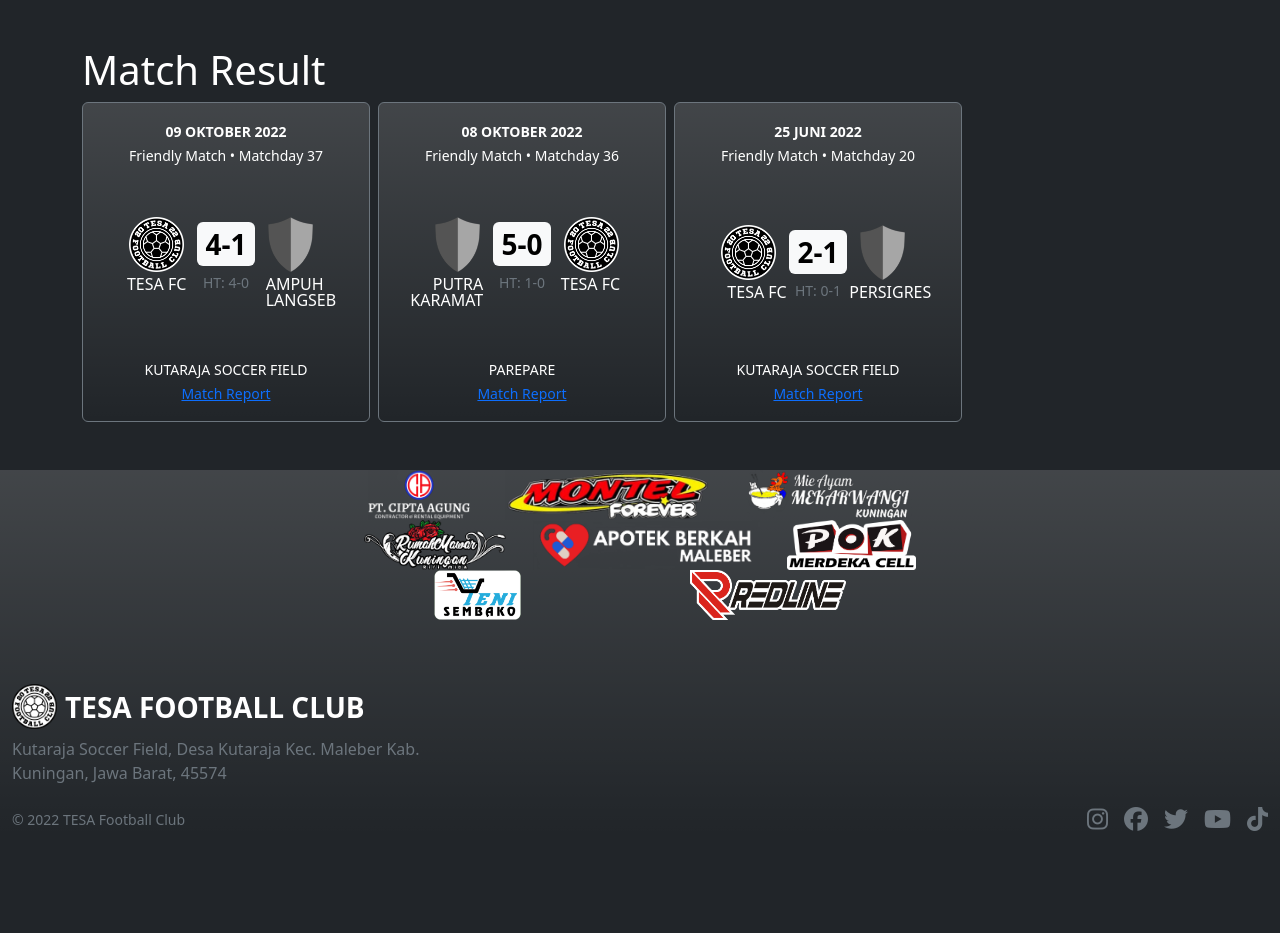
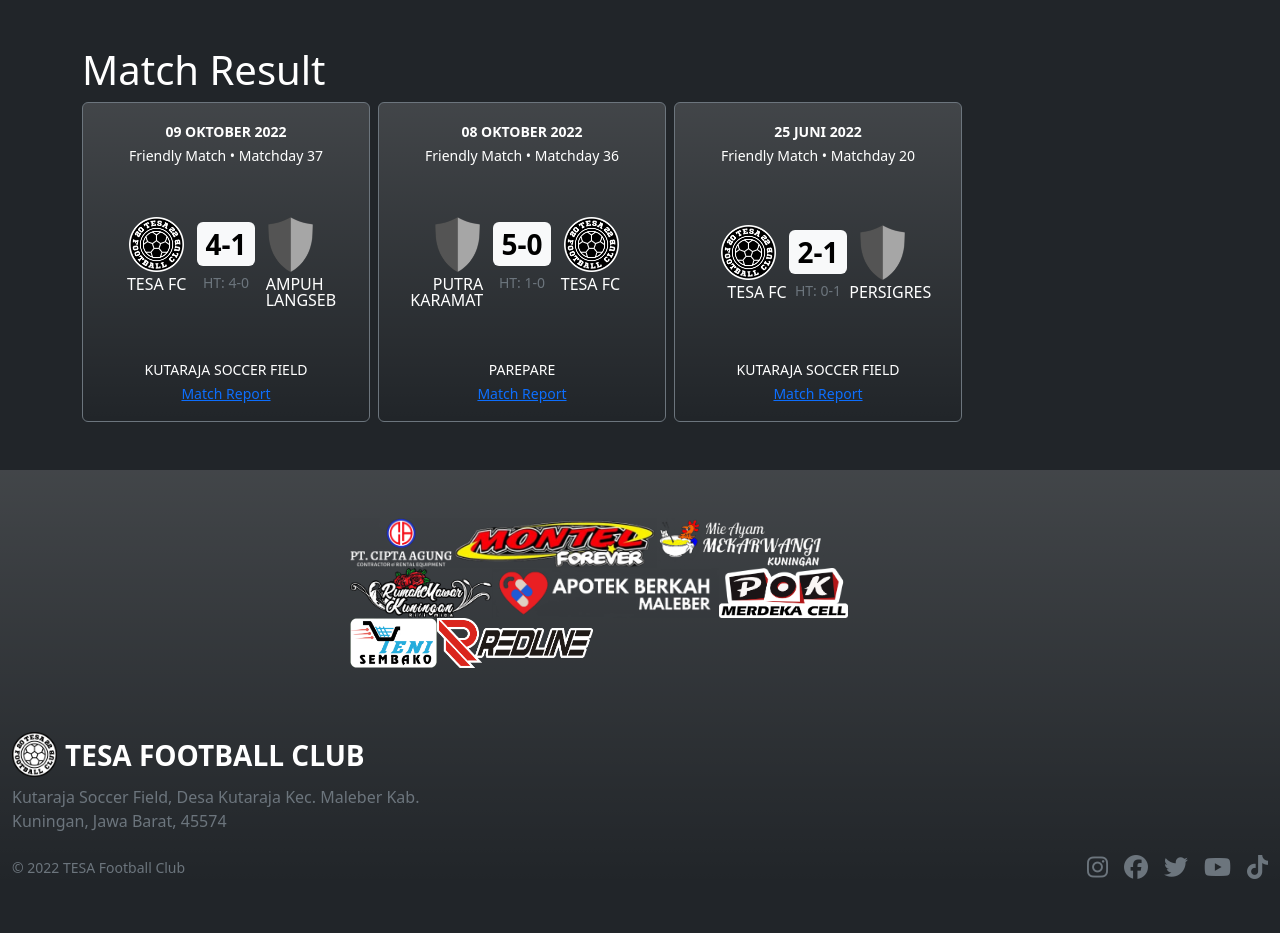
Before and after one commit to tesafc/tesafc.github.io, a Jekyll site: the page built from index.html, in a window 1280 px wide. Shown: the part 1153-2086 px from the top of the page. Built offline with Jekyll 4.4.1, drawn with Linux system fonts in a browser that asks for light colours; nearby versions of some CDN libraries; before the commit the page ends 2038 px from its top, so only the background shows below that.

Commit message:
Update default.html

```diff
--- a/_layouts/default.html
+++ b/_layouts/default.html
@@ -53,7 +53,7 @@
     </div>-->
     <div class="container-fluid text-bg-dark bg-gradient my-5">
       <footer>
-        <div class="d-flex flex-wrap justify-content-around align-items-center my-5 mx-auto" style="max-width: 580px;">
+        <div class="d-flex flex-wrap justify-ccontent-evenly align-items-center py-5 mx-auto" style="max-width: 580px;">
           <img src="{{ '/assets/img/logo/cipta-agung.png' | relative_url }}" alt="" class="" style="object-fit: contain;" width="auto" height="50">
           <img src="{{ '/assets/img/logo/montel-forever.png' | relative_url }}" alt="" class="" style="object-fit: contain;" width="auto" height="50">
           <img src="{{ '/assets/img/logo/mie-mekarwangi.png' | relative_url }}" alt="" class="" style="object-fit: contain;" width="auto" height="50">
```
